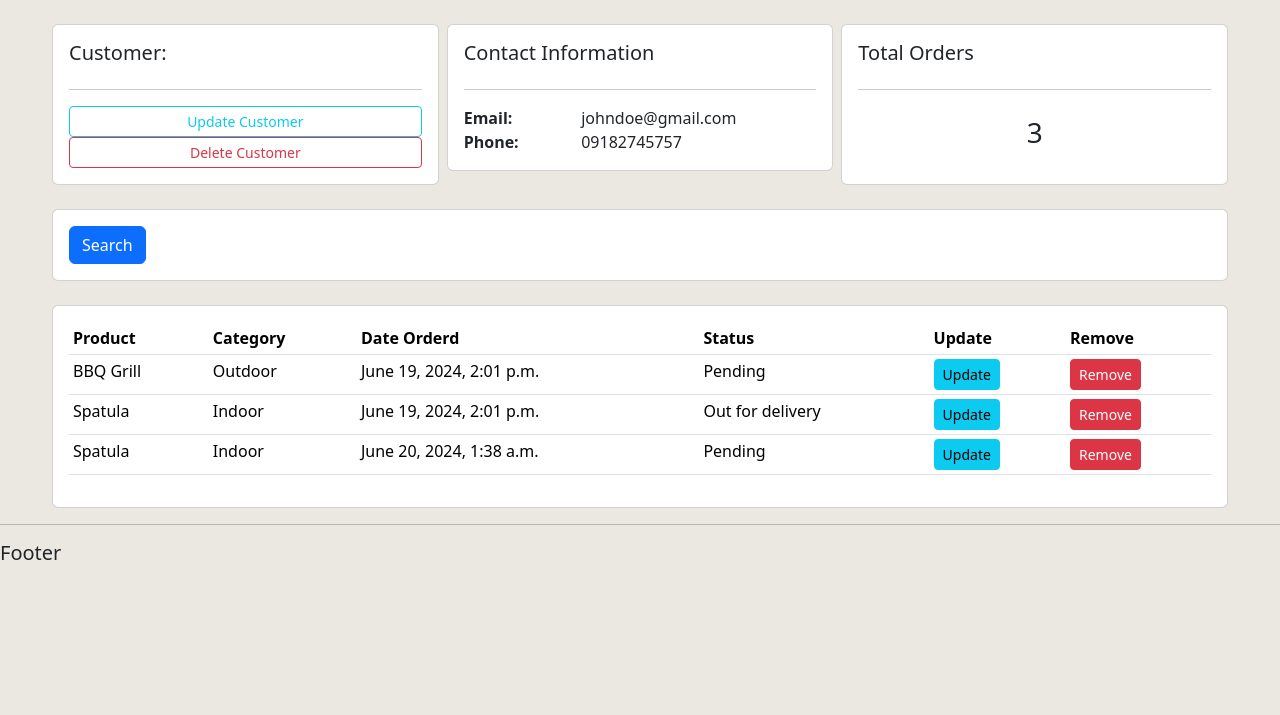
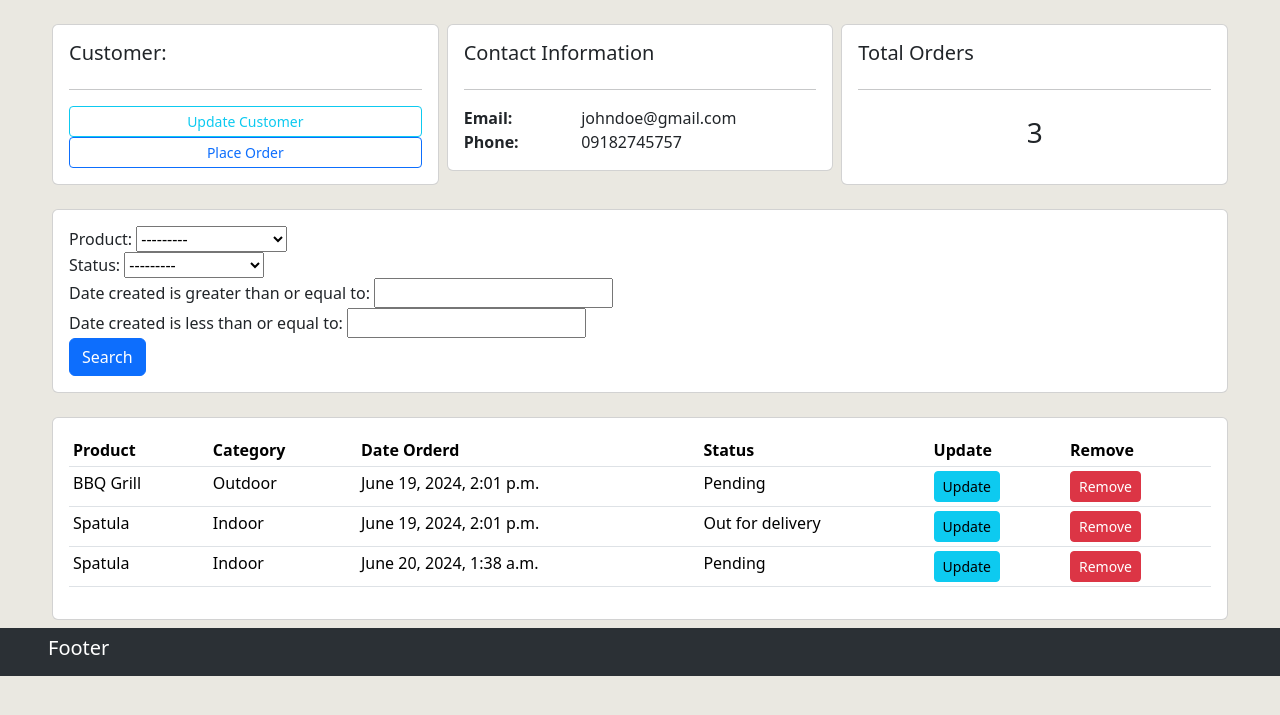
Before and after one commit to lyrick17/clientflow, a Django app: page /customer/1 in a window 1280 px wide. Shown: the part 66-781 px from the top of the page. Run offline with Django 5.2, Linux system fonts and the light colour scheme; data comes from the database, SQL or seed files in the repository; both versions use the stored data as it was after the commit.

Commit message:
Added Search, Pagination, CRUD
- added requirements.txt
- added django-filters for search
- able to display products with its pagination
- able to update and delete product now
- able to add multiple products from the customer page
- added functionalities on Update/Delete buttons

```diff
--- /dev/null
+++ b/accounts/filters.py
@@ -0,0 +1,16 @@
+import django_filters
+from django_filters import DateFilter, CharFilter
+
+from .models import *
+
+class OrderFilter(django_filters.FilterSet):
+    start_date = DateFilter(field_name='date_created', lookup_expr="gte")   # Greater Than or Equal to
+    end_date = DateFilter(field_name='date_created', lookup_expr="lte")     # Less Than or Equal to
+
+    # note = CharFilter(field_name='note', lookup_expr='icontains')
+    class Meta:
+        model = Order
+        fields = '__all__'
+
+        # exclude customer and date
+        exclude = ['customer', 'date_created']
--- a/accounts/models.py
+++ b/accounts/models.py
@@ -57,4 +57,4 @@ class Order(models.Model):
 
 
     def __str__(self):
-        return self.customer.name
+        return self.product.name
--- a/accounts/templates/accounts/customer.html
+++ b/accounts/templates/accounts/customer.html
@@ -10,7 +10,7 @@
             <h5>Customer:</h5>
             <hr>
             <a class="btn btn-outline-info  btn-sm btn-block" href="">Update Customer</a>
-            <a class="btn btn-outline-danger  btn-sm btn-block" href="">Delete Customer</a>
+            <a class="btn btn-outline-primary  btn-sm btn-block" href="{% url 'create_order' customer.id %}">Place Order</a>
 
         </div>
     </div>
@@ -45,9 +45,9 @@
     <div class="col px-1">
         <div class="card card-body">
             <form method="get">
-
-            <button class="btn btn-primary" type="submit">Search</button>
-          </form>
+                {{myFilter.form}}
+                <button class="btn btn-primary" type="submit">Search</button>
+            </form>
         </div>
     </div>
 
@@ -72,8 +72,8 @@
                         <td>{{ order.product.category }}</td>
                         <td>{{ order.date_created }}</td>
                         <td>{{ order.status }}</td>
-                        <td><a class="btn btn-sm btn-info" href="">Update</a></td>
-                        <td><a class="btn btn-sm btn-danger" href="">Remove</a></td>
+                        <td><a class="btn btn-sm btn-info" href="{% url 'update_order' order.id %}">Update</a></td>
+                        <td><a class="btn btn-sm btn-danger" href="{% url 'delete_order' order.id %}">Remove</a></td>
                     </tr>
                 {% endfor %}
             </table>
--- a/accounts/templates/accounts/dashboard.html
+++ b/accounts/templates/accounts/dashboard.html
@@ -39,9 +39,6 @@
         <hr>
         <div class="card card-body">
 
-            <a class="btn btn-primary btn-sm btn-block" href="{% url 'create_order' %}">
-                Create Order
-            </a>
             <table class="table table-sm">
                 <tr>
                     <th>Product</th>
@@ -57,7 +54,7 @@
                         <td>{{ order.date_created }}</td>
                         <td>{{ order.status }}</td>
                         <td><a class="btn btn-sm btn-info" href="{% url 'update_order' order.id %}">Update</a></td>
-                        <td><a class="btn btn-sm btn-danger" href="">Remove</a></td>
+                        <td><a class="btn btn-sm btn-danger" href="{% url 'delete_order' order.id %}">Remove</a></td>
                     </tr>
                 {% endfor %}
             </table>
--- a/accounts/templates/accounts/main.html
+++ b/accounts/templates/accounts/main.html
@@ -18,8 +18,14 @@
 
     {% endblock %}
 
-    <hr>
-    <h5>Footer</h5>
+    <!-- Footer -->
+    <footer class="bg-body-tertiary bg-dark px-3 px-lg-5 mt-2 text-white w-100" data-bs-theme="dark">
+        <div class="py-2">
+            <h5>Footer</h5>
+
+        </div>
+
+    </footer>
 </body>
 <script src="https://cdn.jsdelivr.net/npm/bootstrap@5.3.3/dist/js/bootstrap.bundle.min.js" integrity="sha384-YvpcrYf0tY3lHB60NNkmXc5s9fDVZLESaAA55NDzOxhy9GkcIdslK1eN7N6jIeHz" crossorigin="anonymous"></script>
 </html>
--- a/accounts/urls.py
+++ b/accounts/urls.py
@@ -8,6 +8,8 @@ urlpatterns = [
     path('products/', views.products, name="products"),
     path('customer/<str:primary_key>', views.customer, name="customer"),
 
-    path('create_order/', views.createOrder, name="create_order"),
-    path('update_order/<str:primary_key>', views.updateOrder, name="update_order")
+    path('create_order/<str:customer_key>', views.createOrder, name="create_order"), # key of customer
+    path('update_order/<str:primary_key>', views.updateOrder, name="update_order"), # key of order
+    path('delete_order/<str:primary_key>', views.deleteOrder, name="delete_order")  # key of order
+
 ]
--- a/accounts/views.py
+++ b/accounts/views.py
@@ -1,8 +1,12 @@
 from django.shortcuts import render, redirect
 from django.http import HttpResponse
+from django.forms import inlineformset_factory  # basically way of creating multiple forms in one form
+from django.core.paginator import Paginator     # pagination
 
 from .models import *
 from .forms import OrderForm
+from .filters import OrderFilter
+
 # Create your views here.
 def home(request):
     orders = Order.objects.all()
@@ -23,9 +27,15 @@ def home(request):
 
 def products(request):
 
-    products = Product.objects.all() # query into db to get all products
+    products_list = Product.objects.all()            # query into db to get all products
 
-    context = {"products": products}
+    paginator = Paginator(products_list, 5)    # show 10 products per page
+
+    page_num = request.GET.get('page')
+    products_display = paginator.get_page(page_num)
+
+
+    context = {"products": products_display}
     return render(request, 'accounts/products.html', context)
 
 def customer(request, primary_key):
@@ -34,28 +44,37 @@ def customer(request, primary_key):
 
     orders = customer.order_set.all()
     order_count = orders.count()
+
+    myFilter = OrderFilter(request.GET, queryset=orders)
+    orders = myFilter.qs
+
     context = {"customer": customer,
                "orders": orders,
-               "order_count": order_count}
+               "order_count": order_count,
+               'myFilter': myFilter}
     return render(request, 'accounts/customer.html', context)
 
 # CRUD Operations for Orders
-def createOrder(request):
-    form = OrderForm()
-
+def createOrder(request, customer_key):
+    OrderFormSet = inlineformset_factory(Customer, Order, fields=('product', 'status'), extra=10)
+    customer = Customer.objects.get(id=customer_key)
+    formset = OrderFormSet(queryset=Order.objects.none(), instance=customer)
+    #form = OrderForm(initial={'customer': customer})
+    print(customer)
     # once form is submitted, it will call this method, then check if post request has been made
     if request.method == "POST":
         # debugging purposes
         # print('Printing POST:', request.POST)
 
         # process and save the form
-        form = OrderForm(request.POST)
-        if form.is_valid():
-            form.save()
+        formset = OrderFormSet(request.POST, instance=customer)
+        #form = OrderForm(request.POST)
+        if formset.is_valid():
+            formset.save()
             # redirect to home page
             return redirect('/')
 
-    context = {"form": form}
+    context = {"formset": formset}
     return render(request, 'accounts/order_form.html', context)
 
 def updateOrder(request, primary_key):
@@ -73,3 +92,11 @@ def updateOrder(request, primary_key):
             return redirect('/')
     context = {'form': form}
     return render(request, 'accounts/order_form.html', context)
+
+def deleteOrder(request, primary_key):
+    order = Order.objects.get(id=primary_key)
+    if request.method == "POST":
+        order.delete()
+        return redirect('/')
+    context = {'item': order}
+    return render(request, 'accounts/delete.html', context)
--- a/clientflow/settings.py
+++ b/clientflow/settings.py
@@ -39,6 +39,8 @@ INSTALLED_APPS = [
     'django.contrib.staticfiles',
 
     'accounts',
+
+    'django_filters',
 ]
 
 MIDDLEWARE = [
--- /dev/null
+++ b/requirements.txt
@@ -0,0 +1,2 @@
+django==5.0.6
+django-filter==24.2
```
Also changed, not shown: accounts/templates/accounts/delete.html (added, +24 -0 lines), accounts/templates/accounts/order_form.html (+17 -6 lines), accounts/templates/accounts/products.html (+30 -8 lines), db.sqlite3.
